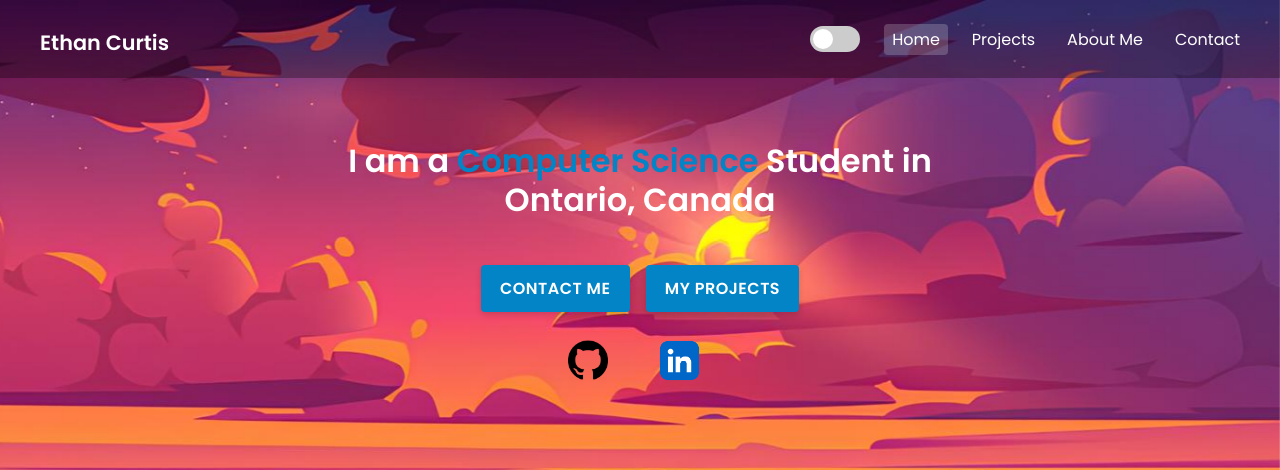
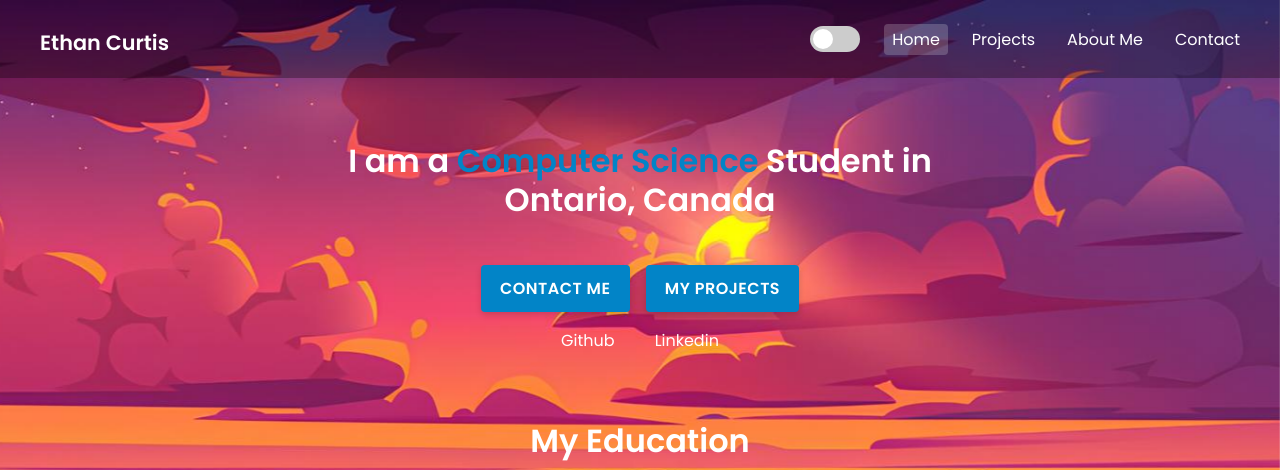
Before and after one commit to UltraSpeedDemon/MyPortfolio, a plain HTML site: page index.html in a window 1280 px wide. Shown: the top 470 px of the page. Drawn offline with Linux system fonts and the light colour scheme.

Commit message:
Back to normal.

```diff
--- a/css/style.css
+++ b/css/style.css
@@ -725,7 +725,7 @@
   /* =========================
    GITHUB
    ========================= */
-  .github-logo {
+  /* .github-logo {
     width: 40px;
     height: 40px;
     object-fit: cover;
@@ -739,7 +739,7 @@
     vertical-align: middle;
     margin-bottom: 1.0rem;
     margin-left: 1.2rem;
-  }
+  } */
   /* =========================
      MEDIA QUERIES
      ========================= */
--- a/index.html
+++ b/index.html
@@ -55,22 +55,26 @@
             href="https://github.com/UltraSpeedDemon"
             target="_blank"
             rel="noopener noreferrer"
-          ><img
+          >
+          <!-- <img
               src="images/githubImage.png"
               alt="GitHub Logo"
               class="github-logo"
-            />
+            /> -->
+            Github
           </a>
           <a
             href="https://www.linkedin.com/in/ethan-curtis-07004622b/"
             target="_blank"
             rel="noopener noreferrer"
-          ><img
+          >
+          <!-- <img
               src="images/linkedInLogo.png"
               alt="Linkedin Logo"
               class="linkedin-logo"
-            />
+            /> -->
           </a>
+          Linkedin
         </div>
       </div>
     </header>
```
